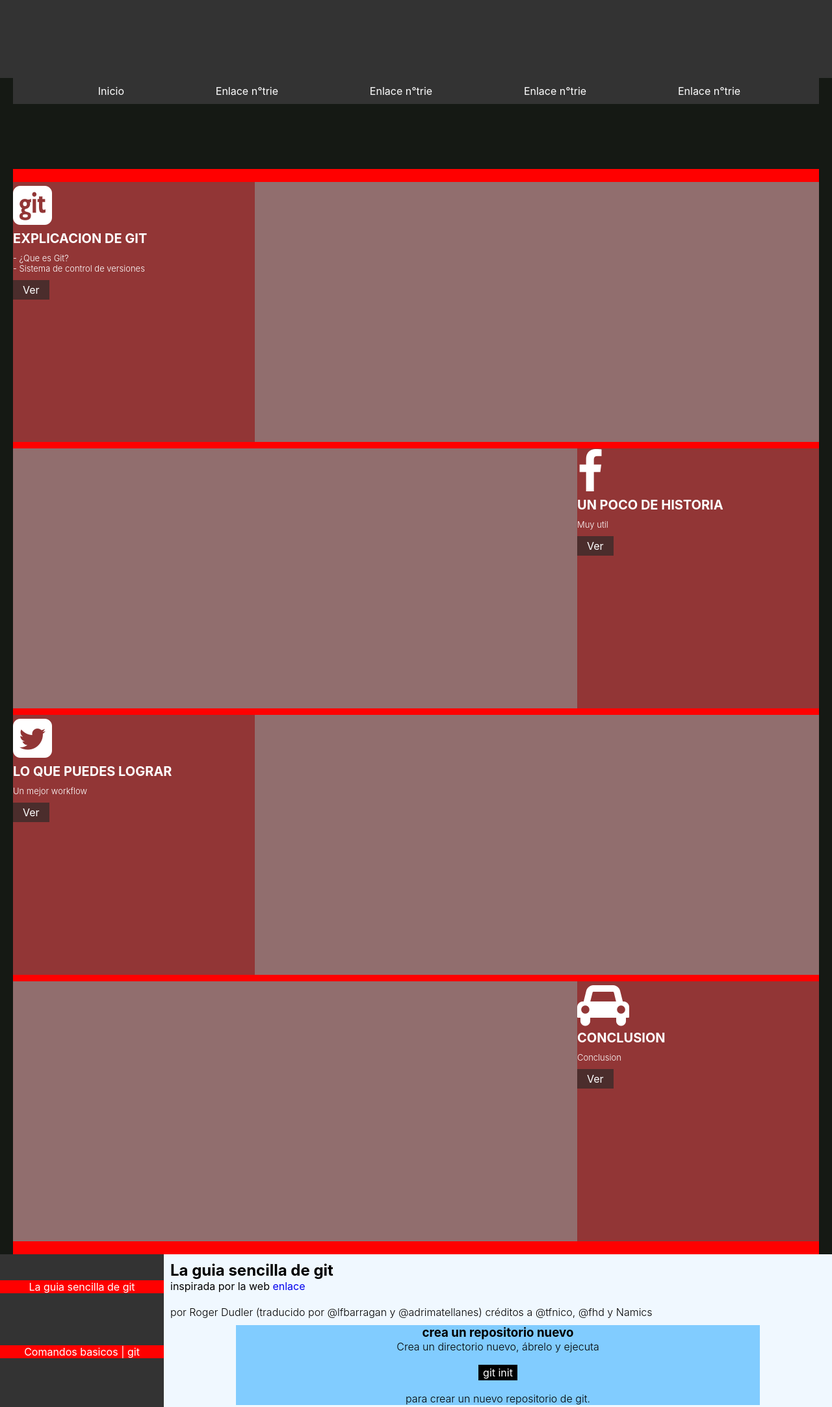
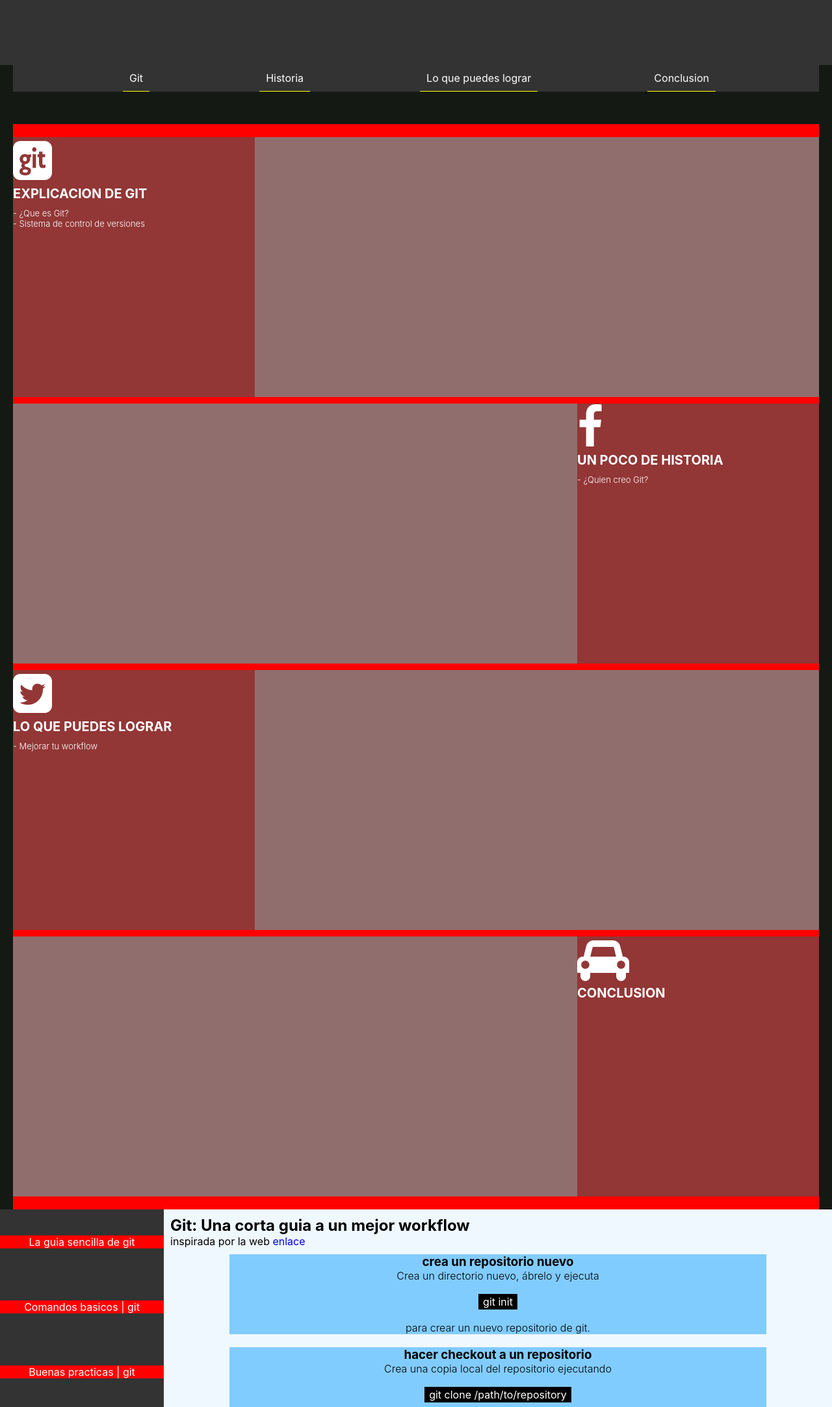
Before and after one commit to VoNaNo/Git-test, a plain HTML site: page src/index.html in a window 1280 px wide. Shown: the part 480-2645 px from the top of the page at 65% size. Drawn offline with Linux system fonts and the light colour scheme; files whose address does not match are found by name.

Commit message:
Commit-5: Mejorando las secciones de section1Info y section2Details.

```diff
--- a/src/index.html
+++ b/src/index.html
@@ -13,7 +13,7 @@
 
 <!-- NAVBAR -->
 <nav class="navigation">
-    <li><a href="#">Logo VoNBLog</a></li>
+    <!-- <a href="#">Logo VoNBLog</a> -->
     <ul>
         <li><a href="#">Enlace n°trie</a></li>
         <li><a href="#">Enlace n°trie</a></li>
@@ -37,14 +37,14 @@
 <!-- NAVBAR-STICKY -->
     <nav class="nav-sticky">
         <ul>
-            <li><a href="#">Inicio</a></li>
-            <li><a href="#">Enlace n°trie</a></li>
-            <li><a href="#">Enlace n°trie</a></li>
-            <li><a href="#">Enlace n°trie</a></li>
-            <li><a href="#">Enlace n°trie</a></li>
+            <li><a href="#git">Git</a></li>
+            <li><a href="#history">Historia</a></li>
+            <li><a href="#future">Lo que puedes lograr</a></li>
+            <li><a href="#conclution">Conclusion</a></li>
         </ul>
     </nav>
 
+<span id="git"></span>
     <div class="infoContent">
         <div class="infoBlocks">
             <article class="block">
@@ -52,34 +52,32 @@
                 <h3>Explicacion de git</h3>
                 <p>- ¿Que es Git?</p>
                 <p>- Sistema de control de versiones</p>
-                <a href="#" class="btn">Ver</a>
             </article>
         </div>
 
+<span id="history"></span>
         <div class="infoBlocks">
             <article class="block block-right">
                 <i class="iconSocial icon-facebook-f"></i>
                 <h3>Un poco de historia</h3>
-                <p>Muy util</p>
-                <a href="#" class="btn">Ver</a>
+                <p>- ¿Quien creo Git?</p>
             </article>
         </div>
 
+<span id="future"></span>
         <div class="infoBlocks">
             <article class="block">
                 <i class="iconSocial icon-twitter-square"></i>
                 <h3>Lo que puedes lograr</h3>
-                <p>Un mejor workflow</p>
-                <a href="#" class="btn">Ver</a>
+                <p>- Mejorar tu workflow</p>
             </article>
         </div>
 
+<span id="conclution"></span>
         <div class="infoBlocks">
             <article class="block block-right">
                 <i class="iconSocial icon-car"></i>
                 <h3>Conclusion</h3>
-                <p>Conclusion</p>
-                <a href="#" class="btn">Ver</a>
             </article>
         </div>
 
@@ -101,10 +99,9 @@
     <div class="detailsContent">
 
         <div class="block-title">
-            <h2>La guia sencilla de git</h2>
+            <h2>Git: Una corta guia a un mejor workflow</h2>
             <span>inspirada por la web <a href="#">enlace</a></span>
-    <br><br>
-            <p>por Roger Dudler (traducido por @lfbarragan y @adrimatellanes) créditos a @tfnico, @fhd y Namics</p>
+
         </div>
 
         <div class="block-conversed">
--- a/src/public/scss/_section2Details.scss
+++ b/src/public/scss/_section2Details.scss
@@ -16,6 +16,7 @@
                 background: rgba(53, 174, 255, 0.589);
                 width: 80%;
                 margin: 10px;
+                padding: 0 10px;
                 text-align: center;
                 code {
                     background: black;
--- a/src/public/scss/partials/_navbars.scss
+++ b/src/public/scss/partials/_navbars.scss
@@ -4,7 +4,7 @@
     height: auto;
     ul {
         display: flex;
-        justify-content: center;
+        justify-content: right;
         li {
             align-items: center;
             list-style: none;
@@ -24,7 +24,7 @@
     top: 0;
     left: 0;
     position: sticky;
-    margin-bottom: 100px;
+    margin-bottom: 50px;
     ul {
         display: flex;
         justify-content: space-evenly;
@@ -32,6 +32,8 @@
             padding: 10px ;
             list-style: none;
             margin-left: 10px;
+            border-bottom: 1px solid yellow;
+
             a {
                 color: white;
             }
```
Also changed, not shown: src/public/css/main.css, 1 other file.
